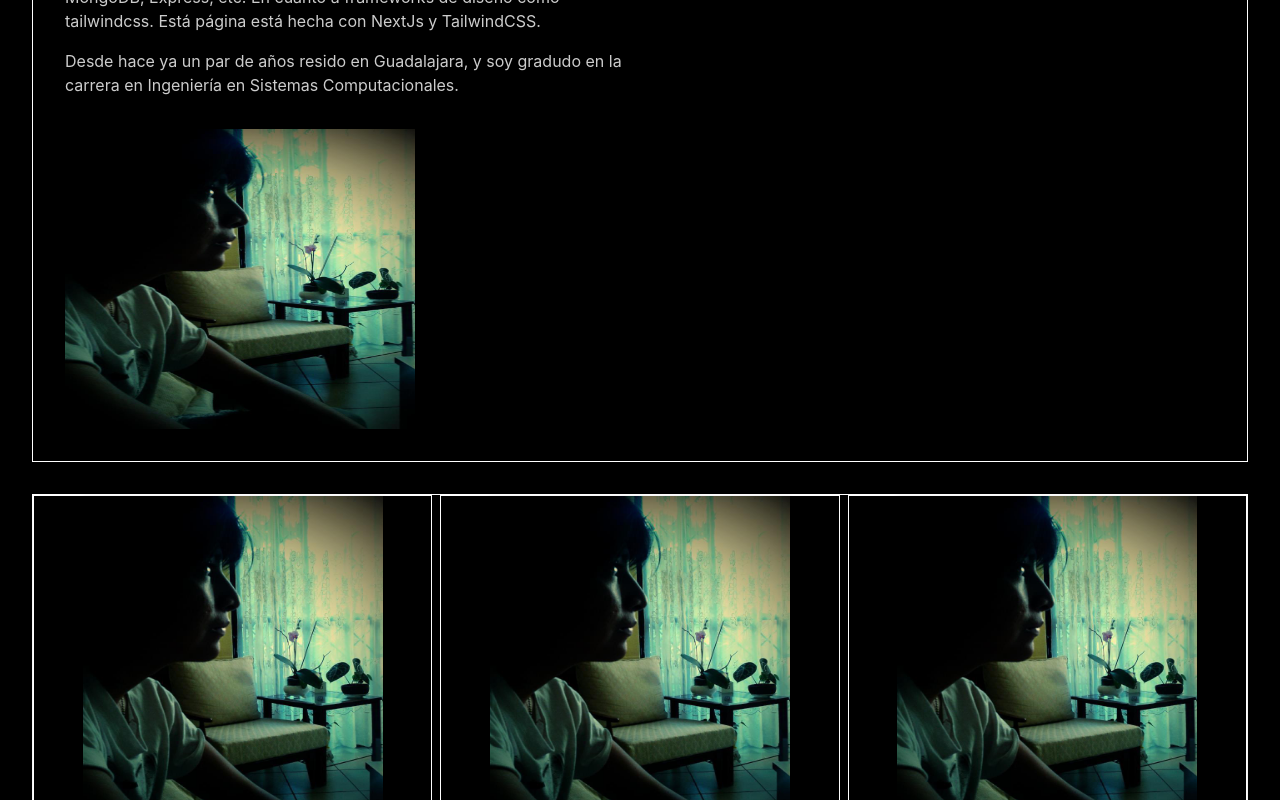
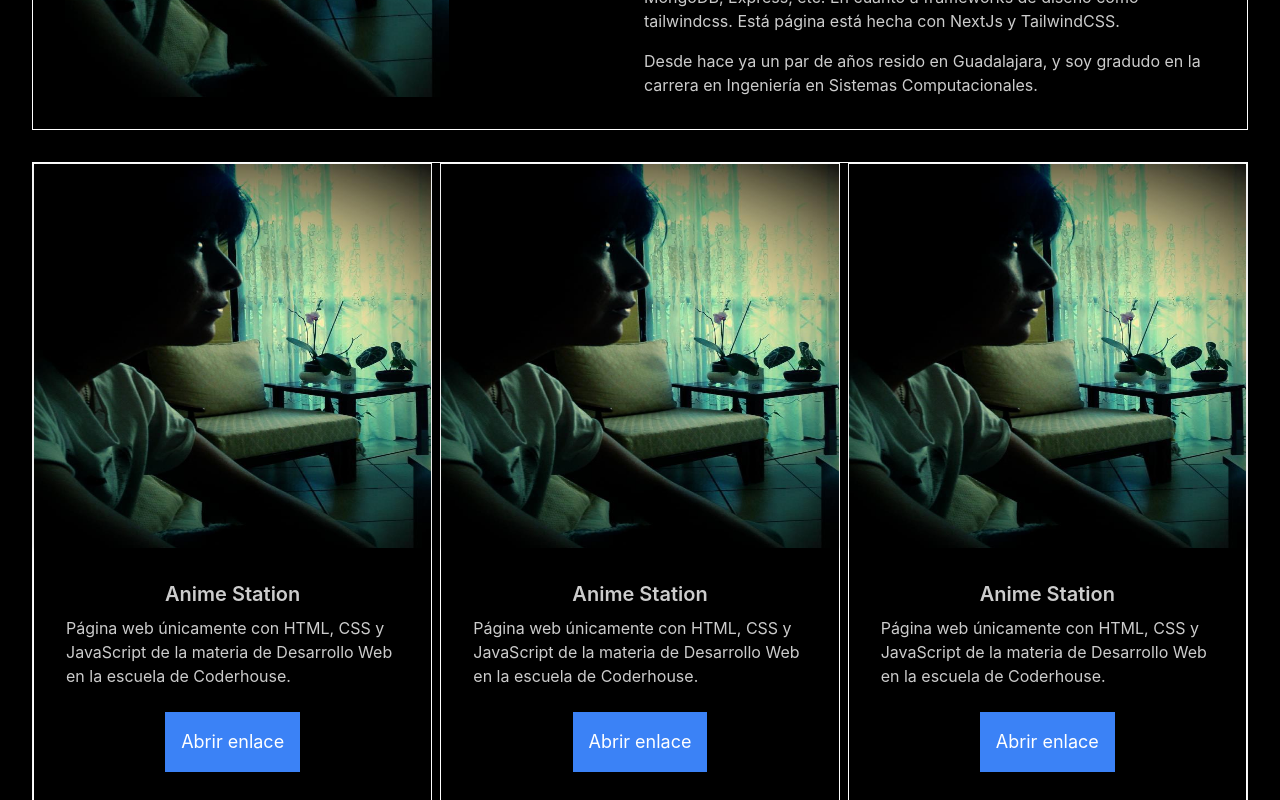
Before and after one commit to fer0o/fer-port, a Next.js app: page /about in a window 1280 px wide. Shown: the part 560-1360 px from the top of the page. Built offline with nearby package versions, Linux system fonts and the light colour scheme.

Commit message:
modificando cards

```diff
--- a/components/Info/Card.js
+++ b/components/Info/Card.js
@@ -1,20 +1,23 @@
 import React from 'react'
 import Image from 'next/image'
+import Link from 'next/link'
 
-export const Card = ({ title, description, image }) => {
+export const Card = ({ title, description, image ,link }) => {
   return (
     <div>
       {/* card con grid */}
 
-      <div className='   bg-base-100 shadow-xl border border-white'>
-        <div className=' drop-shadow shadow-white flex justify-center  lg:w-[300px] h-[350px] m-auto'>
+      <div className='   bg-base-100 shadow-xl border border-white '>
+        <div className=' drop-shadow shadow-white  w-full h-48 lg:w-full lg:h-96 '>
           <Image layout='fill' src={image} />
         </div>
         <div className='card-body'>
           <h2 className='card-title block text-center'>{title}</h2>
           <p>{description}</p>
           <div className='card-actions justify-center'>
-            <button className='btn btn-primary'>Buy Now</button>
+            <button className='bg-blue-500 text-white text-lg p-4 m-4 w-auto h-auto'>
+              <Link href={link}>Abrir enlace</Link>
+            </button>
           </div>
         </div>
       </div>
--- a/components/Info/InfoAbout.js
+++ b/components/Info/InfoAbout.js
@@ -43,10 +43,11 @@ const InfoAbout = ({ image }) => {
               </p>
             </div>
             {/* imagen */}
-            <div className=' drop-shadow shadow-white flex justify-center  lg:w-[350px] h-[300px] mt-8'>
+
+          </div>
+          <div className=' drop-shadow shadow-white flex justify-center  w-full h-48 lg:w-96 lg:h-full'>
               <Image layout='fill' src={image} />
             </div>
-          </div>
         </div>
       </div>
     </div>
--- a/pages/about.js
+++ b/pages/about.js
@@ -3,7 +3,7 @@ import { Card } from '../components/Info/Card'
 import InfoAbout from '../components/Info/InfoAbout'
 import FooterComponent from '../components/Layout/FooterComponent'
 import Navcomponent from '../components/Layout/Navcomponent'
-// import fotoAbout from '../public/aboutFotos/foto2.jpg'
+
 const about = () => {
   return (
     <div>
@@ -13,22 +13,25 @@ const about = () => {
       </div>
 
       {/* segundo grid */}
-      <div className='grid lg:grid-cols-3 grid-cols-1 lg:gap-2 gap-4 border border-white m-8'>
+      <div className='grid lg:grid-cols-3 grid-cols-1 lg:gap-2 gap-5 border border-white m-8'>
         {/* card animestation */}
         <Card
           title='Anime Station'
           description='Página web únicamente con HTML, CSS y JavaScript de la materia de Desarrollo Web en la escuela de Coderhouse.'
           image='/aboutFotos/foto2.jpg'
+          link={'https://anime-station-zeta.vercel.app/'}
         />
         <Card
           title='Anime Station'
           description='Página web únicamente con HTML, CSS y JavaScript de la materia de Desarrollo Web en la escuela de Coderhouse.'
           image='/aboutFotos/foto2.jpg'
+          link={'https://anime-station-zeta.vercel.app/'}
         />
         <Card
           title='Anime Station'
           description='Página web únicamente con HTML, CSS y JavaScript de la materia de Desarrollo Web en la escuela de Coderhouse.'
           image='/aboutFotos/foto2.jpg'
+          link={'https://anime-station-zeta.vercel.app/'}
         />
       </div>
 
```
